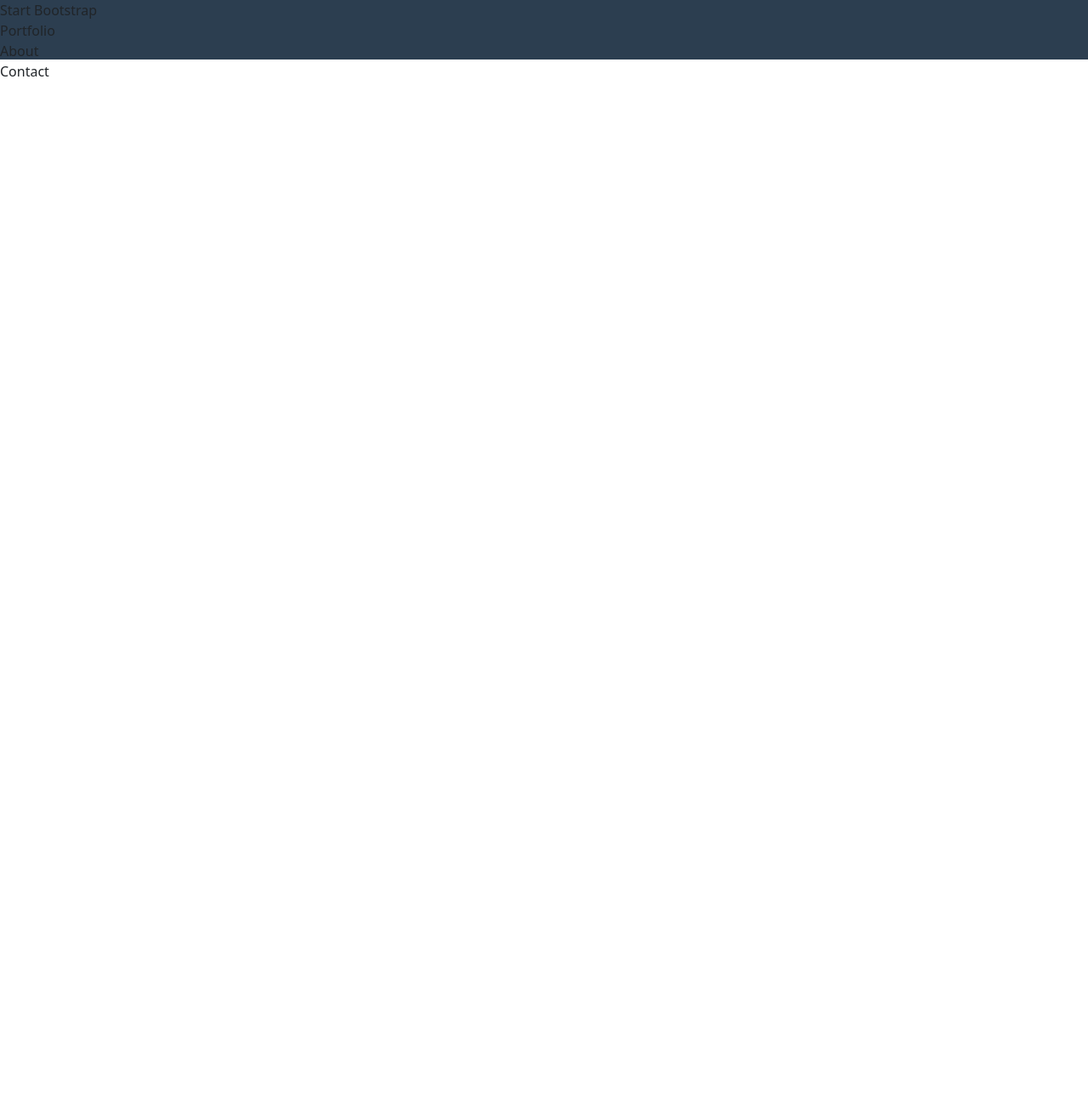
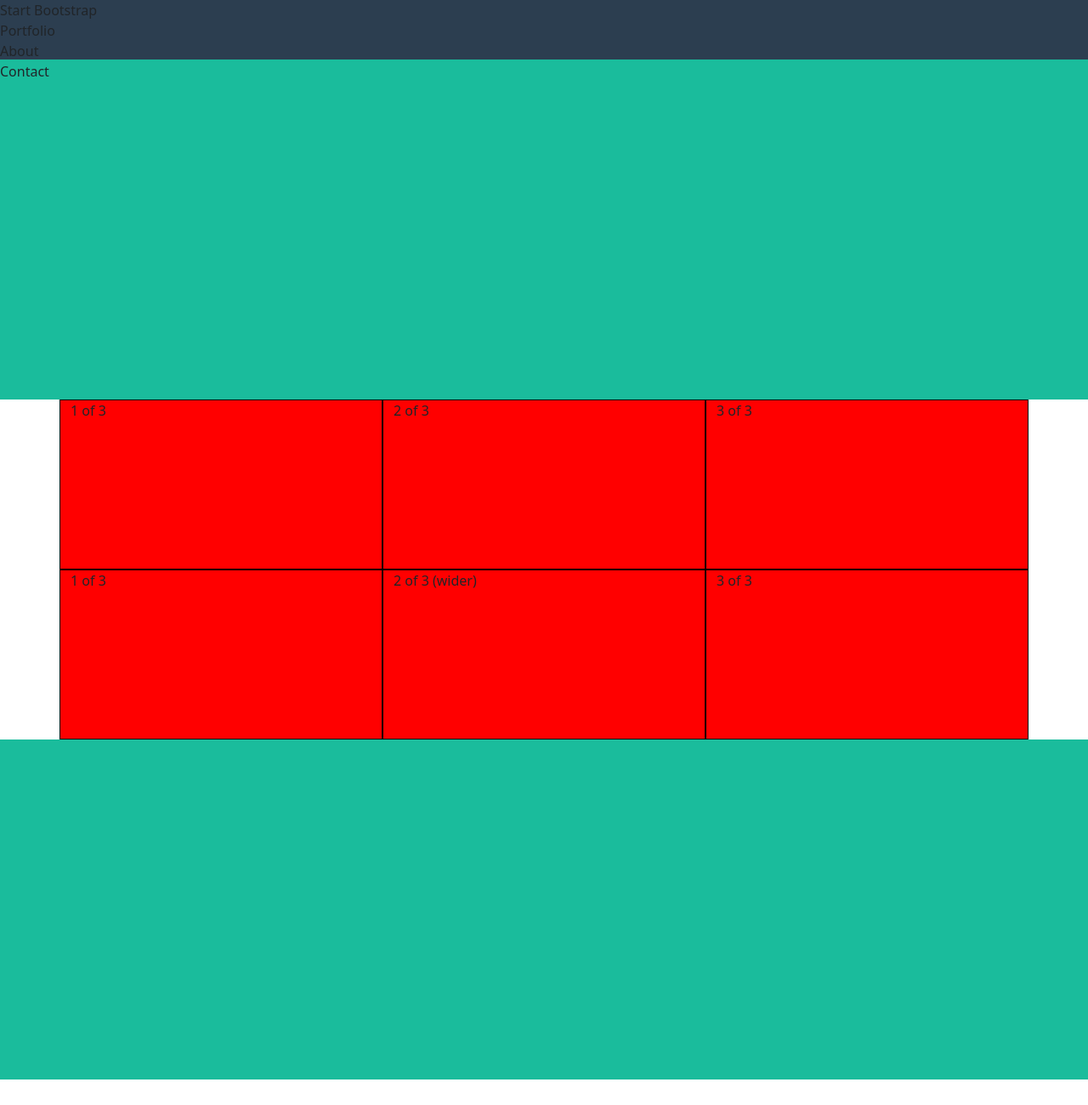
Before and after one commit to DamianoD88/html-css-bootstrap-freelancer, a plain HTML site: page index.html in a window 1280 px wide. Shown: the top 1300 px of the page at 85% size. Before the commit the page ends 800 px from the top, so only its background shows below. Drawn offline with nearby package versions, Linux system fonts and the light colour scheme.

Commit message:
add struttura 3

```diff
--- a/css/style.css
+++ b/css/style.css
@@ -9,3 +9,47 @@
     width: 100%;
     background-color: #2c3e50;
 }
+
+.start-bootstrap.col-lg-12.col-md-12.col-sm-12 {
+
+    height: 400px;
+    width: 100%;
+    background-color: #1abc9c;
+}
+
+.portfolio.col-lg-4.col-md-6.col-sm-12 {
+
+    width: 100%;
+
+}
+
+.box {
+    height: 200px;
+    background-color: red;
+    border: 1px solid black;
+}
+
+.about.col-lg-6.col-md-6.col-sm-12 {
+    height: 400px;
+    width: 100%;
+    background-color: #1abc9c;
+
+}
+
+.contact.col-lg-12.col-md-12.col-sm-12 {
+    height: 400px;
+    width: 100%;
+    background-color: white;
+}
+
+.up.col-lg-4.col-md-4.col-sm-12 {
+    height: 400px;
+    width: 100%;
+    background-color: #3a546d;
+}
+
+.down.col-lg-12.col-md-12.col-sm-12 {
+    height: 70px;
+    width: 100%;
+    background-color: #2c3e50;
+}
--- a/index.html
+++ b/index.html
@@ -34,25 +34,51 @@
         <div class="jumbotron">
 
             <!-- start-bootstrap -->
-            <section class="start-bootstrap col-lg-12" >
+            <section class="start-bootstrap col-lg-12 col-md-12 col-sm-12">
 
             </section>
             <!-- end start bootstrap -->
 
             <!-- portfolio -->
-            <section class="portfolio col-lg-4" >
+            <div class="container">
 
-            </section>
+                <section class="portfolio">
+                    <div class="row">
+                        <div class="col-xs-12 col-sm-6 col-md-4 box">
+                        1 of 3
+                        </div>
+                        <div class="col-xs-12 col-sm-6 col-md-4 box">
+                        2 of 3
+                        </div>
+                        <div class="col-xs-12 col-sm-6 col-md-4 box">
+                        3 of 3
+                        </div>
+                        <div class="col-xs-12 col-sm-6 col-md-4 box">1 of 3
+                        </div>
+                        <div class="col-xs-12 col-sm-6 col-md-4 box">
+                            2 of 3 (wider)
+                        </div>
+                        <div class="col-xs-12 col-sm-6 col-md-4 box">
+                            3 of 3
+                        </div>
+                    </div>
+
+
+
+
+                </section>
+
+            </div>
             <!-- end portfolio -->
 
             <!-- about -->
-            <section class="about col-lg-6">
+            <section class="about col-lg-6 col-md-6 col-sm-12">
 
             </section>
             <!-- end about -->
 
             <!-- contact me -->
-            <section class="contact col-lg-12" >
+            <section class="contact col-lg-12 col-md-12 col-sm-12">
 
             </section>
             <!-- end contact me -->
@@ -66,13 +92,13 @@
     <footer>
 
         <!-- footer up -->
-        <div class="up col-lg-4">
+        <div class="up col-lg-4 col-md-4 col-sm-12">
 
         </div>
         <!-- end footer up -->
 
         <!-- footer down -->
-        <div class="down col-lg-12">
+        <div class="down col-lg-12 col-md-12 col-sm-12">
 
         </div>
         <!-- end footer down -->
```
